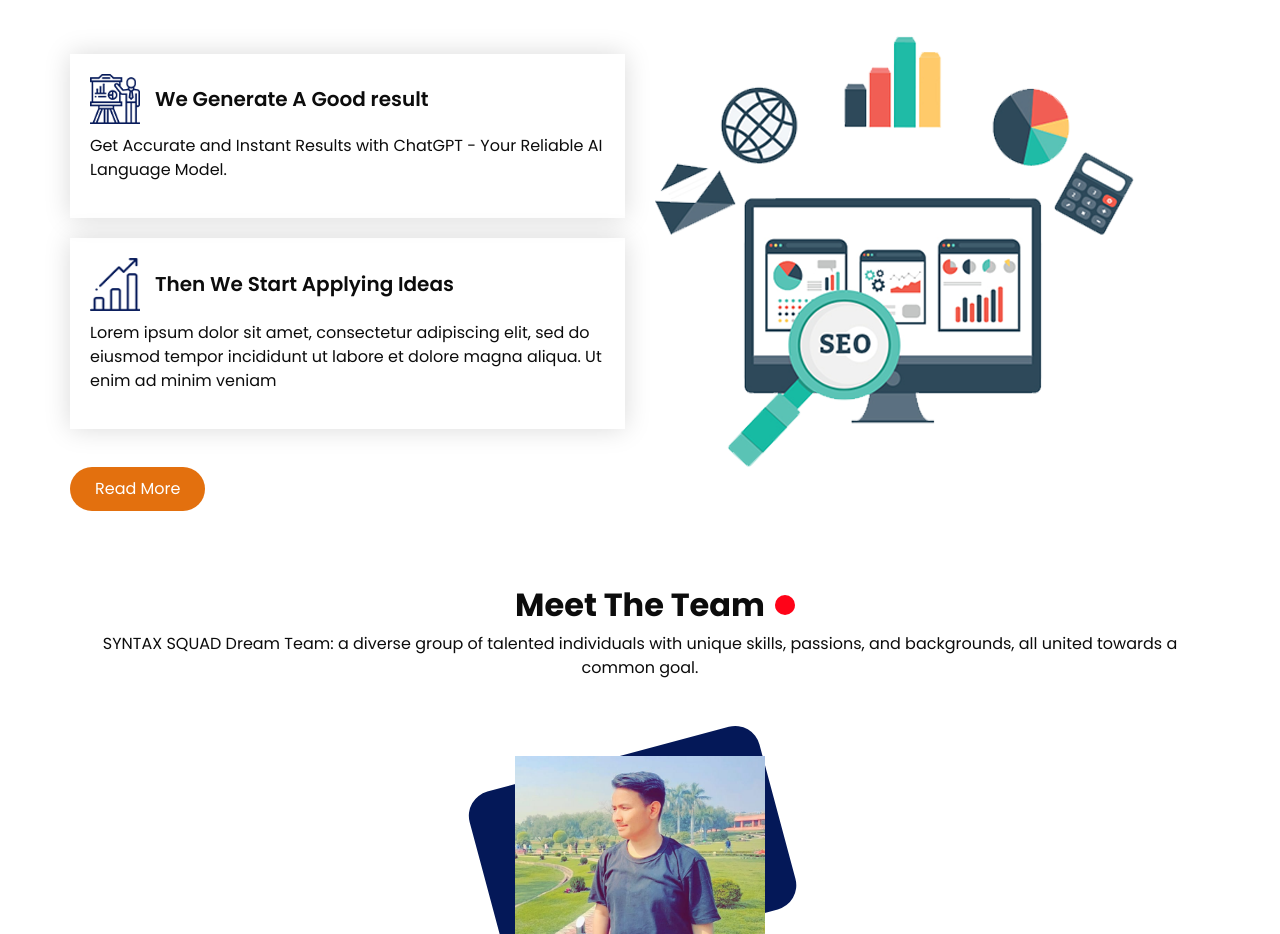
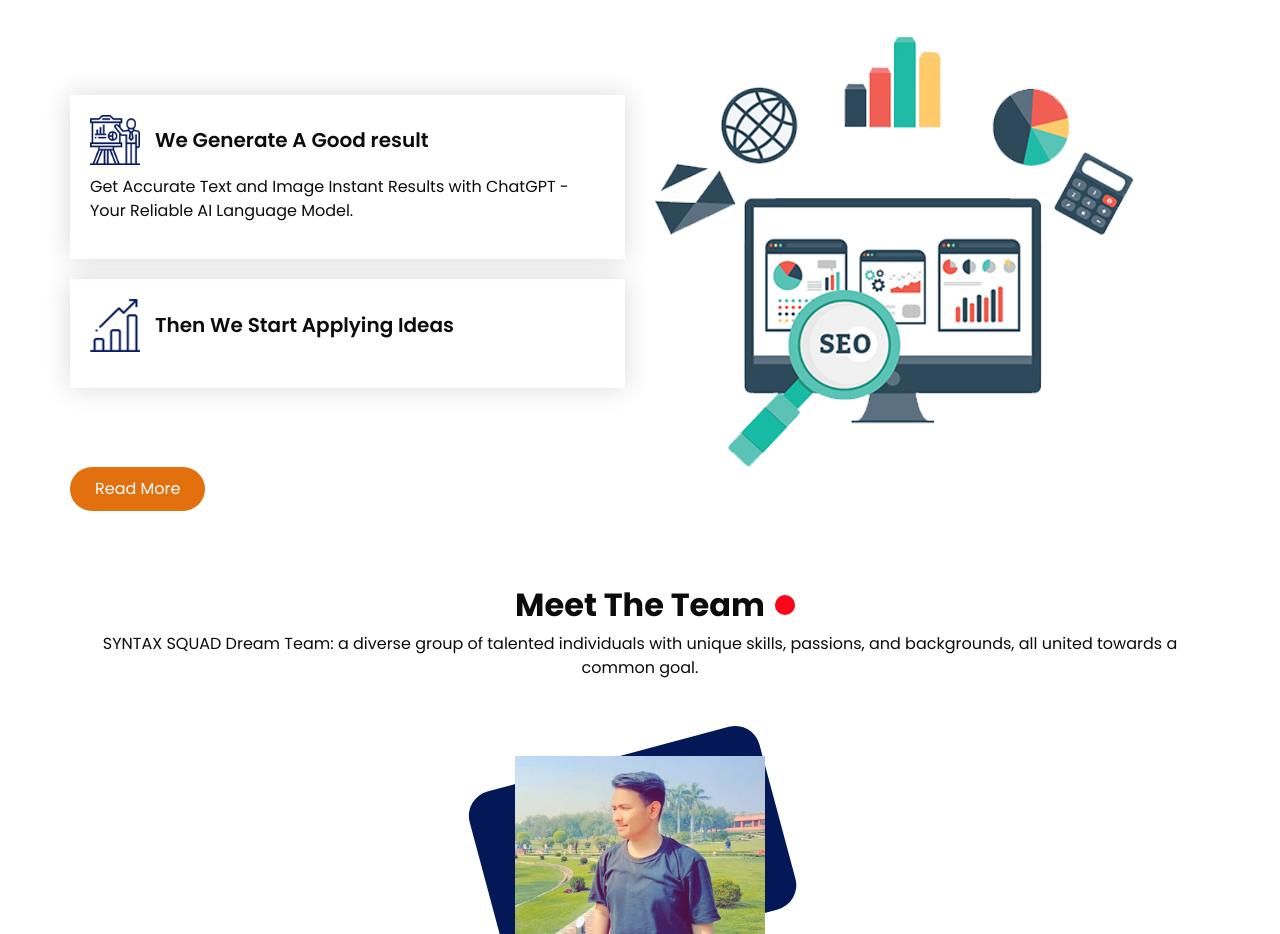
Before and after one commit to trishantjain/studLearn, a website: page seotech-html/index.html in a window 1280 px wide. Shown: the part 2440-3374 px from the top of the page. Drawn offline with nearby package versions, Linux system fonts and the light colour scheme.

Commit message:
formatting index.html

```diff
--- a/seotech-html/index.html
+++ b/seotech-html/index.html
@@ -40,7 +40,6 @@
             <span>
               studlearn
             </span>
-          </a>
           </a>
           <button class="navbar-toggler" type="button" data-toggle="collapse" data-target="#navbarSupportedContent"
             aria-controls="navbarSupportedContent" aria-expanded="false" aria-label="Toggle navigation">
@@ -248,7 +247,7 @@
             </p>
           </div>
         </div>
-        <div class="box mx-5" >
+        <div class="box mx-5">
           <div class="img-box">
             <img src="images/s-2.png" alt="">
           </div>
@@ -261,7 +260,7 @@
             </p>
           </div>
         </div>
-        <div class="box mx-5" >
+        <div class="box mx-5">
           <div class="img-box">
             <img src="images/s-3.png" alt="">
           </div>
@@ -311,7 +310,7 @@
               </div>
               <div class="bottom-box">
                 <p>
-                  Get Accurate and Instant Results with ChatGPT - Your Reliable AI Language Model.
+                  Get Accurate Text and Image Instant Results with ChatGPT - Your Reliable AI Language Model.
                 </p>
               </div>
             </div>
@@ -326,8 +325,7 @@
               </div>
               <div class="bottom-box">
                 <p>
-                  Lorem ipsum dolor sit amet, consectetur adipiscing elit, sed do eiusmod tempor incididunt ut labore et
-                  dolore magna aliqua. Ut enim ad minim veniam
+
                 </p>
               </div>
             </div>
@@ -453,7 +451,7 @@
           </div>
         </div>
         <div class="box b-3">
-          <div class="img-box" >
+          <div class="img-box">
             <img src="images/anu.jpeg" alt="" height="230px">
           </div>
           <div class="detail-box">
```
